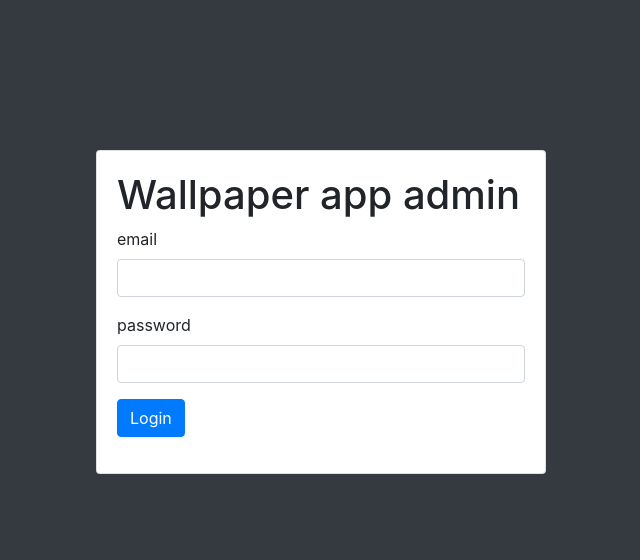
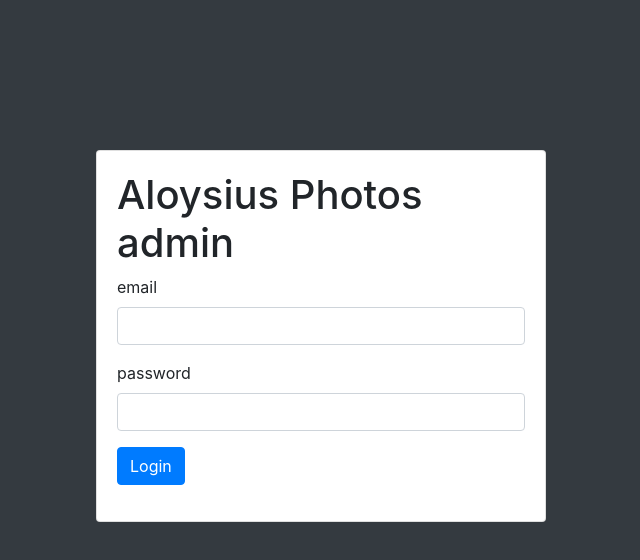
Before and after one commit to blaringblazehs/blaringblazehs.github.io, a plain HTML site: page index.html in a window 1280 px wide. Shown: the whole page, without its empty margins (319-959 px from the left). Drawn offline with nearby package versions, Linux system fonts and the light colour scheme; no server answers.

Commit message:
Update index.html

```diff
--- a/index.html
+++ b/index.html
@@ -14,7 +14,7 @@
 <body class="bg-dark">
 	<div id="login-card" class="card">
 		<div class="card-body">
-			<h1>Wallpaper app admin</h1>
+			<h1>Aloysius Photos admin</h1>
 			<form id="login-form">
 				<div class="form-group">
 					<label for="email">email</label>
```
